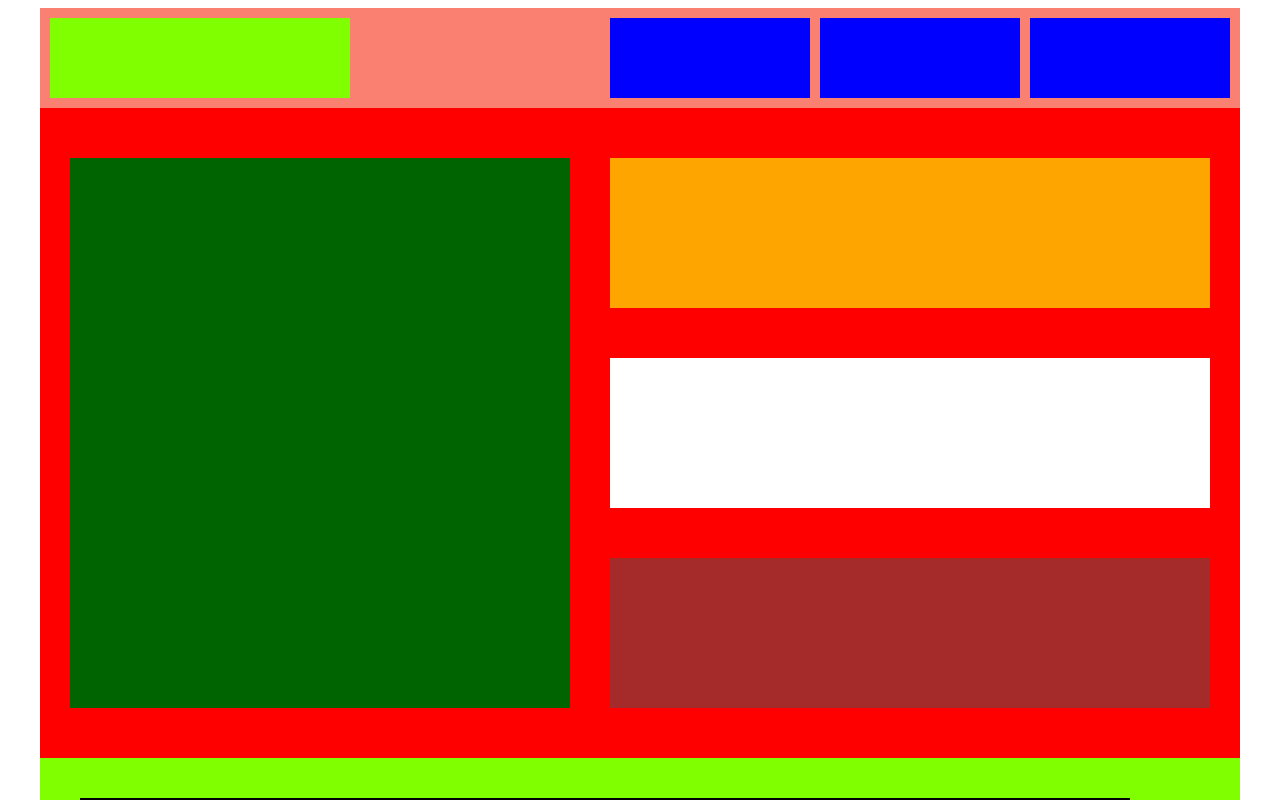
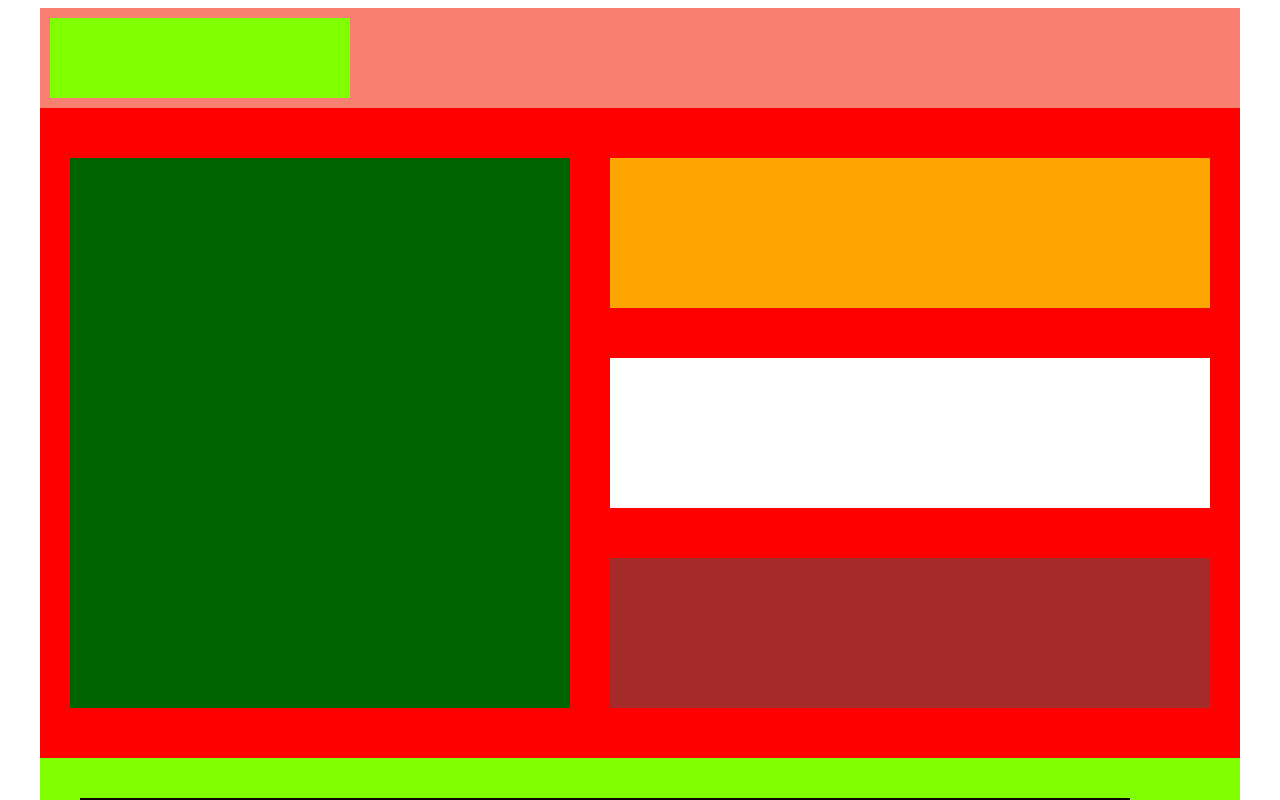
Before and after one commit to meinwissenschaft/unidad4, a plain HTML site: page index.html in a window 1280 px wide. Shown: the top 800 px of the page. Drawn offline with Linux system fonts and the light colour scheme.

Commit message:
Update index.html

```diff
--- a/index.html
+++ b/index.html
@@ -10,9 +10,7 @@
     <body>
         <header>
             <div id="titulo"></div>
-            <nav id="btn1"></nav>
-            <nav id="btn2"></nav>
-            <nav id="btn3"></nav>
+            <nav id="btn_principal"></nav>
         </header>
 
         <section id="sect1">
```
